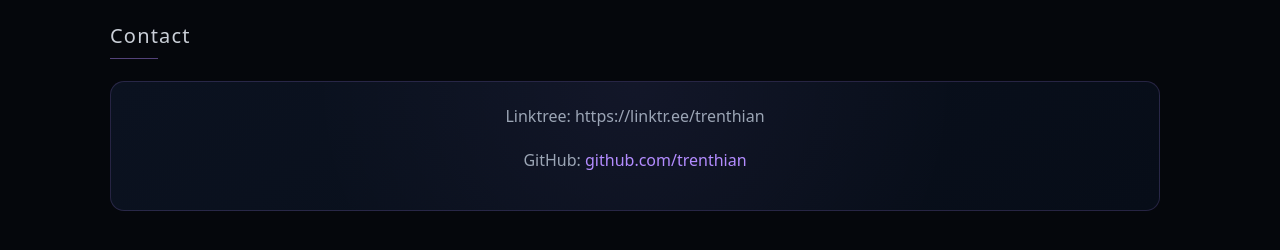
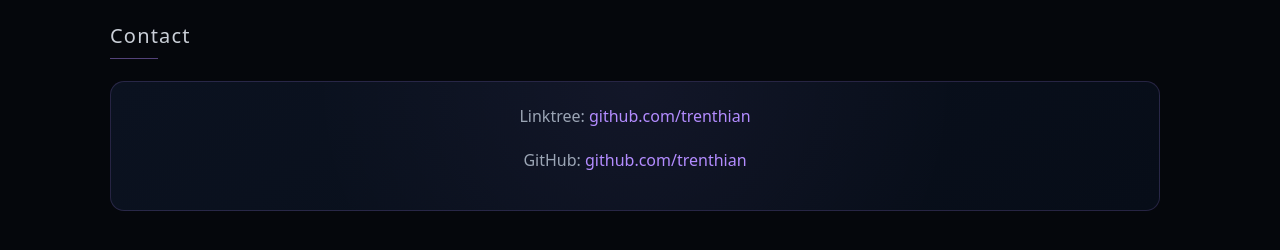
Before and after one commit to trenthian/trenthian.github.io, a Jekyll site: the page built from index.md, in a window 1280 px wide and 900 px high, scrolled down 1284 px. Shown: the part 555-805 px from the top of the window. Built offline with Jekyll 4.4.1, drawn with Linux system fonts in a browser that asks for light colours.

Commit message:
Update index.md

```diff
--- a/index.md
+++ b/index.md
@@ -153,7 +153,16 @@
 
   <div class="card">
 
-    <p>Linktree: https://linktr.ee/trenthian</p>
+    <p>
+      Linktree:
+            <a
+        href="https://linktr.ee/trenthian"
+        target="_blank">
+
+        github.com/trenthian
+
+      </a>
+      </p>
 
     <p>
 
```
